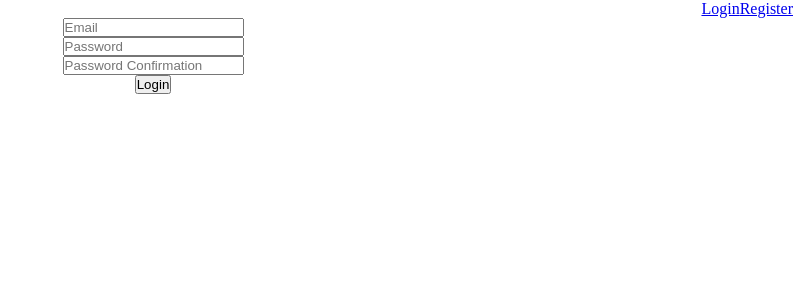
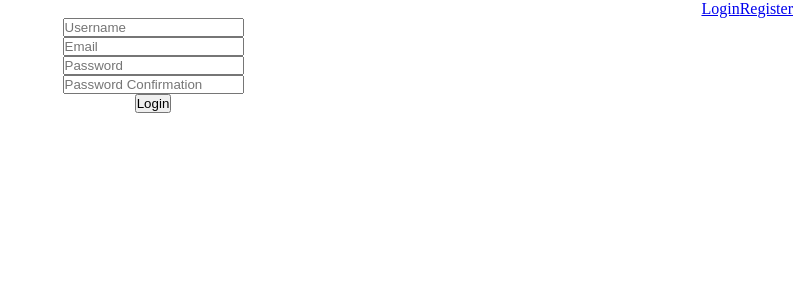
Before and after one commit to DanielJBailey/UToob-Hackathon, a React (Create React App) app in the folder client/: page /register in a window 1280 px wide. Shown: the top 300 px of the page, without its empty margins (487-1280 px from the left). Built offline with nearby package versions, Linux system fonts and the light colour scheme; what devise-axios would draw is missing.

Commit message:
add username to Register.js

```diff
--- a/client/src/components/Register.js
+++ b/client/src/components/Register.js
@@ -3,7 +3,7 @@ import {AuthConsumer} from '../providers/AuthProvider';
 import styled from 'styled-components';
 
 class Register extends React.Component {
-    state = {email: '', password: '', passwordConfirmation: ''}
+    state = {email: '', password: '', passwordConfirmation: '', nickname: ''}
 
     handleChange = ({target: {name, value}}) => {
         this.setState({
@@ -13,19 +13,28 @@ class Register extends React.Component {
 
     handleSubmit = (e) => {
         e.preventDefault();
-        const {email, password, passwordConfirmation } = this.state;
+        const {email, password, passwordConfirmation, nickname } = this.state;
         const {auth: {handleRegister, }, history} = this.props;
         if(password === passwordConfirmation) {
-            handleRegister({email, password, passwordConfirmation}, history);
+            handleRegister({email, password, passwordConfirmation, nickname}, history);
         } else {
             alert('Passwords Do Not Match!');
         }
     }
 
     render() {
-        const {email, password, passwordConfirmation} = this.state;
+        const {email, password, passwordConfirmation, nickname} = this.state;
         return(
             <Form onSubmit={this.handleSubmit}>
+                <input
+                    type = "nickname"
+                    required
+                    placeholder = "Username"
+                    autoComplete = "nickname"
+                    name="nickname"
+                    value={nickname}
+                    onChange={this.handleChange}
+                />
                 <input
                     type = "email"
                     required
```
